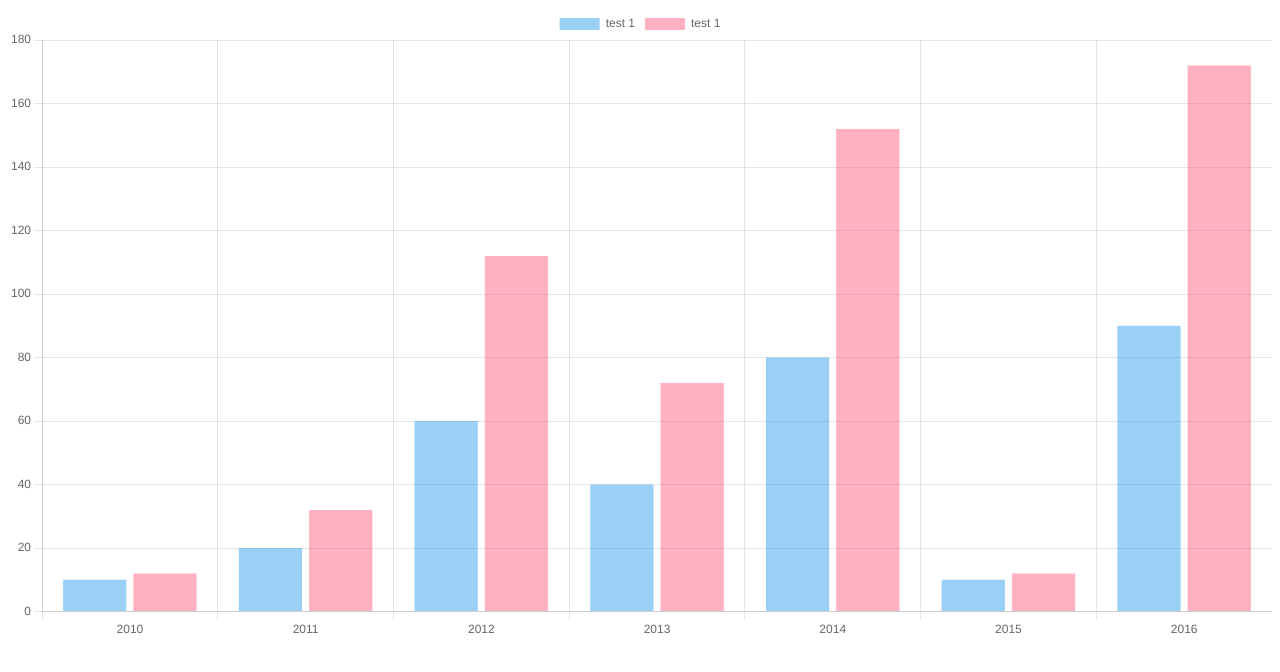
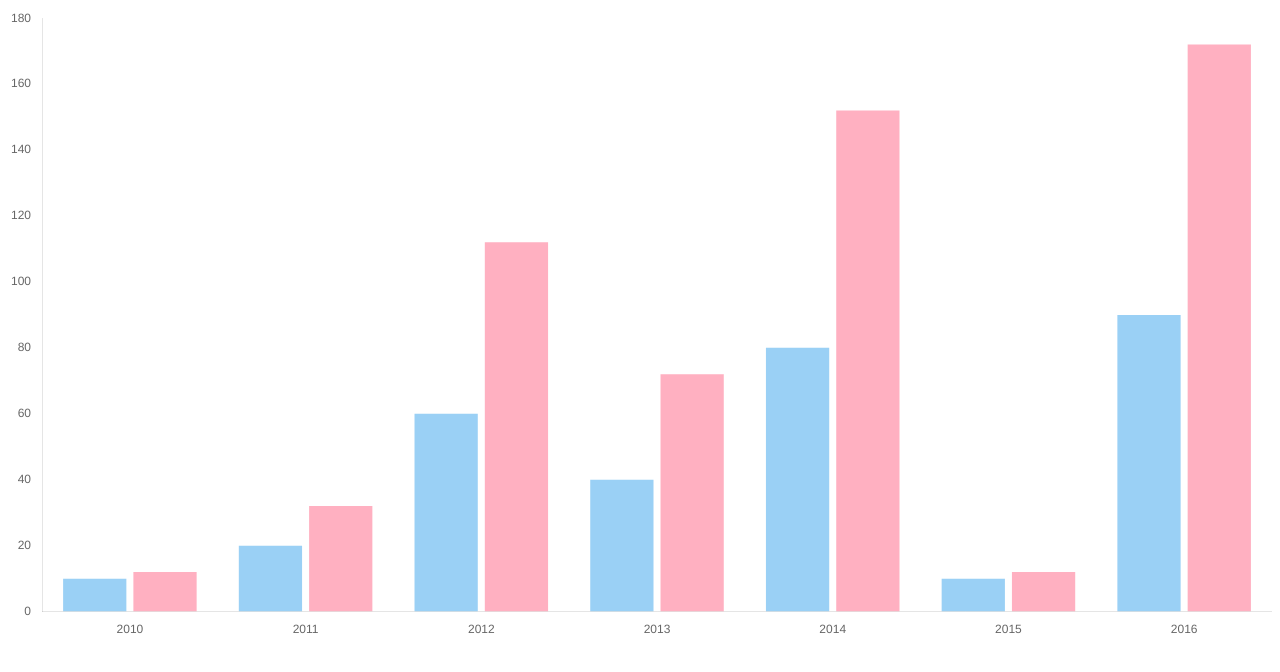
Before and after one commit to pharos-lab/beacon, a Vue app: page / in a window 1280 px wide. Shown: the top 672 px of the page. Built offline with nearby package versions, Linux system fonts and the light colour scheme.

Commit message:
correct bug: use computed value  for options

```diff
--- a/src/App.vue
+++ b/src/App.vue
@@ -1,6 +1,6 @@
 <template>
     <div>
-        <Chart ref="chart" :data="data" type="bar" no-grid></Chart>
+        <Chart ref="chart" :data="data" :options="options" type="bar" no-grid></Chart>
     </div>
 </template>
 
@@ -55,7 +55,7 @@ const dataStructure = {
 const options = {
     plugins: {
         legend: {
-            display: true,
+            display: false,
         }
     },
     scales: {
--- a/src/components/Chart.vue
+++ b/src/components/Chart.vue
@@ -35,7 +35,7 @@ const props = defineProps({
 const charts = ref()
 const chart = ref()
 
-defineExpose({chart})
+//defineExpose({chart})
 
 const finalOptions = computed(() => {
     const legend = props.noLegend == true ? noLegend : null
@@ -50,7 +50,7 @@ const finalOptions = computed(() => {
 onMounted(() => {
     chart.value = new Chart(charts.value, {
         type: props.type,
-        options: finalOptions,
+        options: finalOptions.value,
         data: props.data,
         plugins: props.plugins
     })
```
